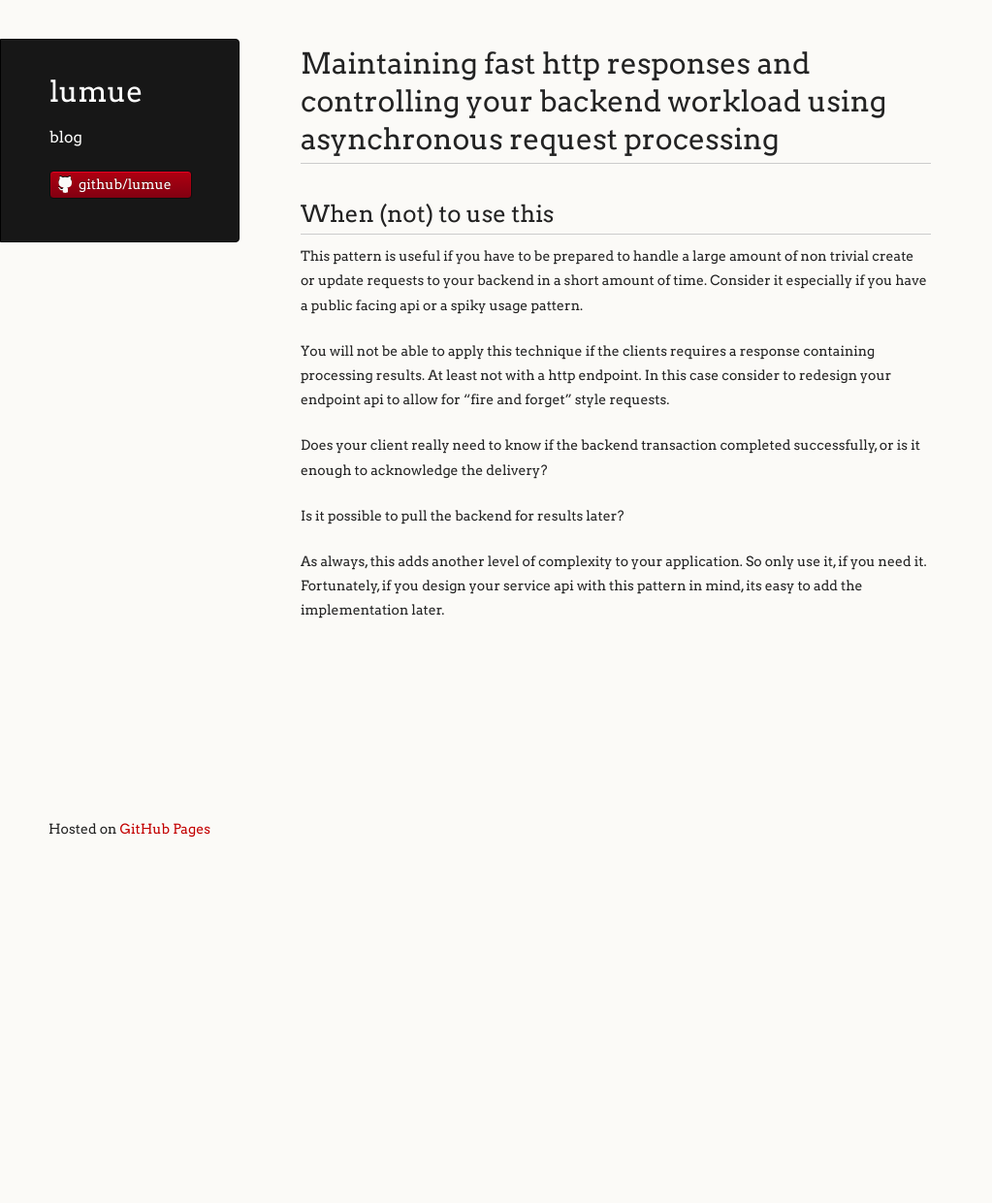
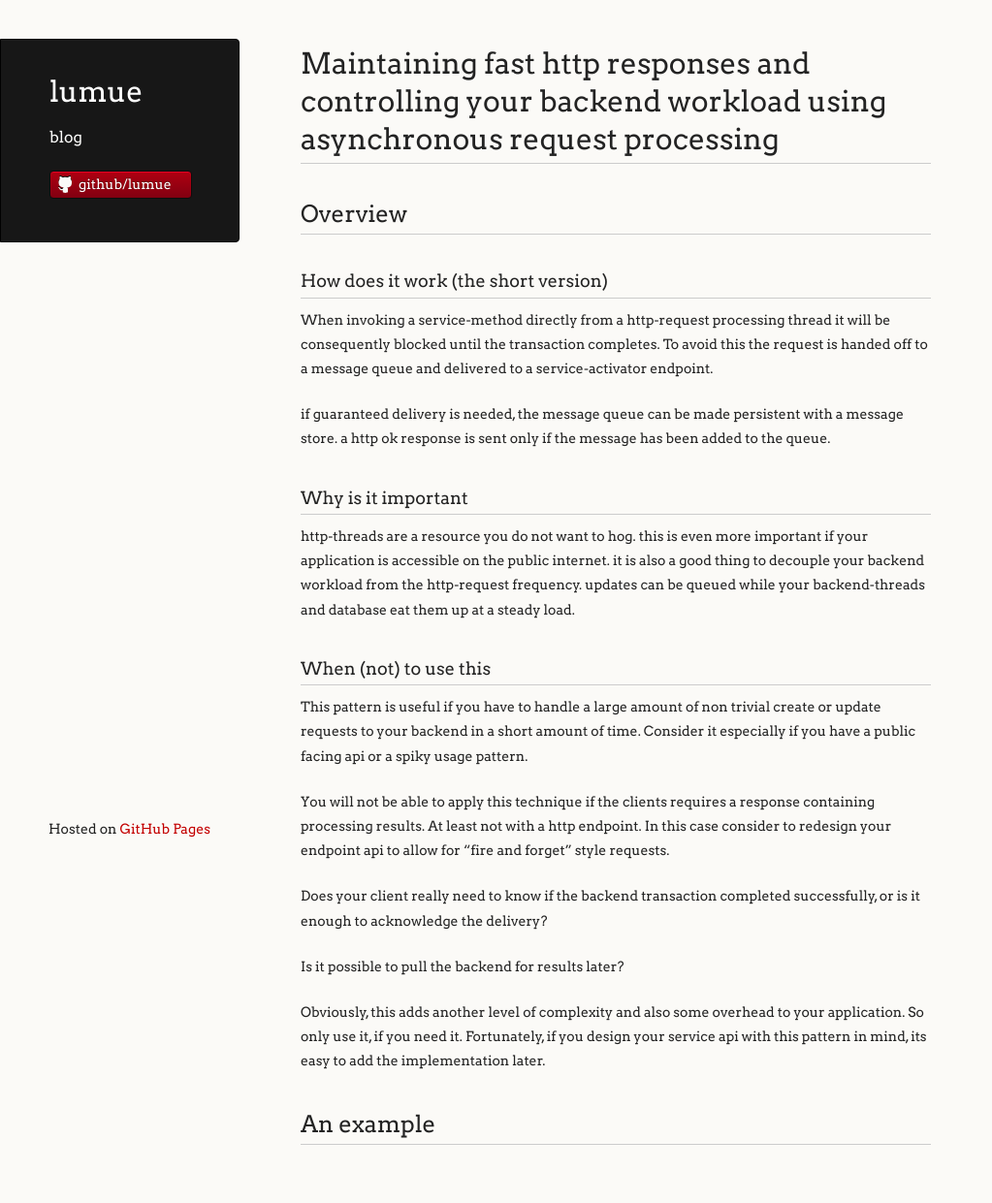
Before and after one commit to lumue/lumue.github.io, a Jekyll site: the page built from _posts/2014-08-18-srap.md, in a window 1280 px wide. Shown: the whole page at 97% size, without its empty margins (0-1023 px from the left). Built offline with Jekyll 4.4.1, drawn with Linux system fonts in a browser that asks for light colours; before the commit the page ends 900 px from its top, so only the background shows below that.

Commit message:
post edited

```diff
--- a/_posts/2014-08-18-srap.md
+++ b/_posts/2014-08-18-srap.md
@@ -5,9 +5,21 @@ title :  Maintaining fast http responses and controlling your backend workload
 
 #Maintaining fast http responses and controlling your backend workload using asynchronous request processing
 
-##When (not) to use this
+##Overview
 
-This pattern is useful if you have to be prepared to handle a large amount of non trivial create or update requests to your backend in a short amount of time. Consider it especially if you have a public facing api or a spiky usage pattern.
+###How does it work (the short version)
+
+When invoking a service-method directly from a http-request processing thread it will be consequently blocked until the transaction completes. To avoid this the request is handed off to a message queue and delivered to a service-activator endpoint.
+
+if guaranteed delivery is needed, the message queue can be made persistent with a message store. a http ok response is sent only if the message has been added to the queue.
+
+###Why is it important
+
+http-threads are a resource you do not want to hog. this is even more important if your application is accessible on the public internet. it is also a good thing to decouple your backend workload from the http-request frequency. updates can be queued while your backend-threads and database eat them up at a steady load.
+
+###When (not) to use this
+
+This pattern is useful if you have to handle a large amount of non trivial create or update requests to your backend in a short amount of time. Consider it especially if you have a public facing api or a spiky usage pattern.
 
 You will not be able to apply this technique if the clients requires a response containing processing results. At least not with a http endpoint. In this case consider to redesign your endpoint api to allow for "fire and forget" style requests.
 
@@ -15,4 +27,6 @@ Does your client really need to know if the backend transaction completed succes
 
 Is it possible to pull the backend for results later?
 
-As always, this adds another level of complexity to your application. So only use it, if you need it. Fortunately, if you design your service api with this pattern in mind, its easy to add the implementation later.
+Obviously, this adds another level of complexity and also some overhead to your application. So only use it, if you need it. Fortunately, if you design your service api with this pattern in mind, its easy to add the implementation later.
+
+##An example
```
